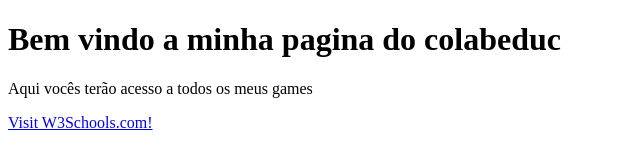
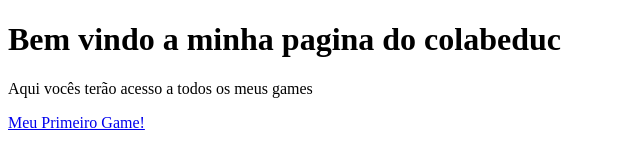
Before and after one commit to natalybatista/natalybatista.github.io, a plain HTML site: page index.html in a window 1280 px wide. Shown: the full height of the page, 0-640 px from the left. Drawn offline with Linux system fonts and the light colour scheme.

Commit message:
Update index.html

```diff
--- a/index.html
+++ b/index.html
@@ -6,6 +6,6 @@
    <body>
        <h1>Bem vindo a minha pagina do colabeduc</h1>
        <p>Aqui vocês terão acesso a todos os meus games</p>
-       <a href="https://www.w3schools.com/">Visit W3Schools.com!</a>
+       <a href="https://natalybatista.github.io/v-rus/">Meu Primeiro Game!</a>
    </body>
 </html>
```
